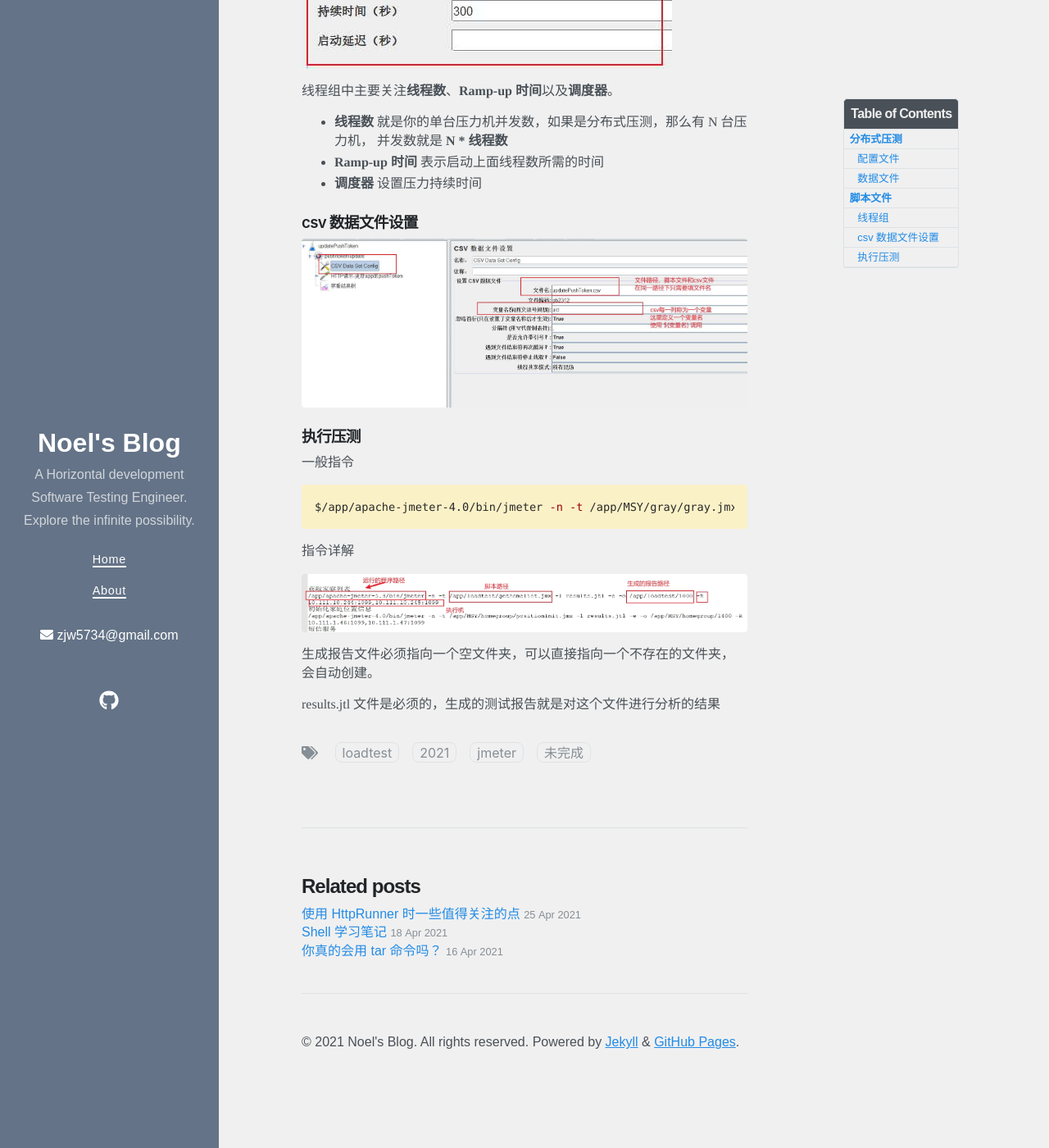
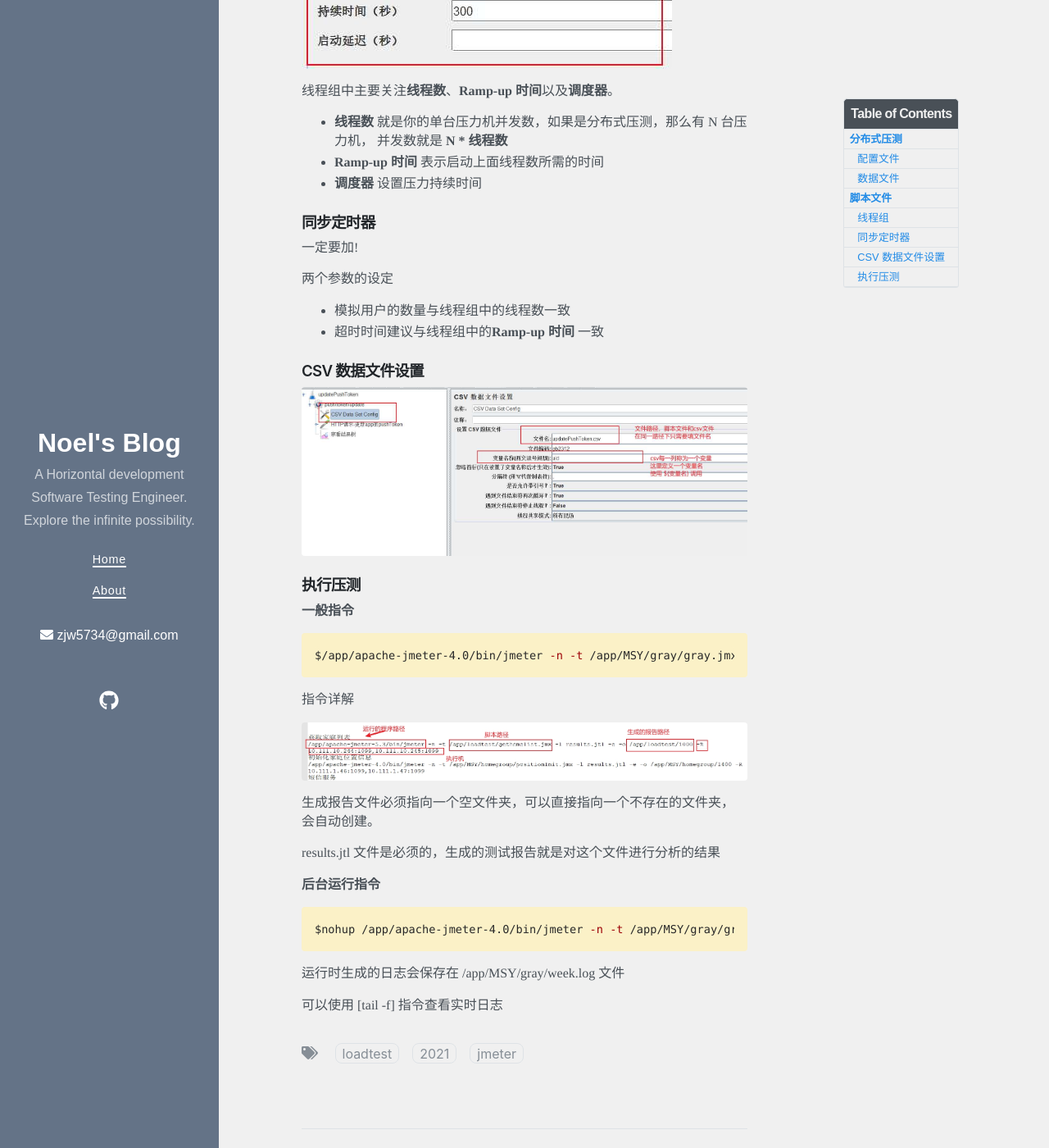
Before and after one commit to jiaw-Zh/jiaw-Zh.github.io, a Jekyll site: the page built from _posts/Apitest/2021-03-25-使用Jmeter进行压力测试.md, in a window 1280 px wide and 1400 px high, scrolled down 1268 px. Shown: the whole window at 82% size. Built offline with Jekyll 4.4.1, drawn with Linux system fonts in a browser that asks for light colours; nearby versions of some CDN libraries; some of the changed text lies outside the part shown.

Commit message:
完成文章

````diff
--- a/_posts/Apitest/2021-03-25-使用Jmeter进行压力测试.md
+++ b/_posts/Apitest/2021-03-25-使用Jmeter进行压力测试.md
@@ -3,7 +3,7 @@ layout: post
 title:  "关于使用 Jmeter 进行压力测试"
 date:   2021-03-25 10:52:00 +0800
 categories: Loadtest Jmeter
-tags: Loadtest 2021 Jmeter 未完成
+tags: Loadtest 2021 Jmeter
 toc: true
 ---
 
@@ -18,7 +18,7 @@ toc: true
 
 <br>
 使用 Jmeter 压测时，压力机一般是部署在 Linux 上的，
-如果是分布式压测，需要修改master和slave机器上的
+如果是分布式压测，需要修改 master 和 slave 机器上的
  **Jmeterpath/bin** 目录下的
 **jmeter.properties** 文件
 
@@ -52,14 +52,20 @@ Exception creating connection to:192.16.*.*;nested exception is:java.io.FileNotF
 - **Ramp-up 时间** 表示启动上面线程数所需的时间
 - **调度器** 设置压力持续时间
 
+### 同步定时器
+一定要加!
 
-### csv 数据文件设置
+两个参数的设定
+- 模拟用户的数量与线程组中的线程数一致
+- 超时时间建议与线程组中的**Ramp-up 时间** 一致
+
+### CSV 数据文件设置
 
 <img class="logo" src="/img/jmeter/jmeter使用csv文件管理数据.jpg">
 
 ### 执行压测
 
-一般指令
+**一般指令**
 
 ```shell
 $/app/apache-jmeter-4.0/bin/jmeter -n -t /app/MSY/gray/gray.jmx -l results.jtl -e -o /app/MSY/gray/2500 -R 10.111.1.46:1099,10.111.1.47:1099
@@ -73,3 +79,11 @@ $/app/apache-jmeter-4.0/bin/jmeter -n -t /app/MSY/gray/gray.jmx -l results.jtl -
 会自动创建。
 
 results.jtl 文件是必须的，生成的测试报告就是对这个文件进行分析的结果
+
+**后台运行指令**
+```shell
+$nohup /app/apache-jmeter-4.0/bin/jmeter -n -t /app/MSY/gray/gray.jmx -l results.jtl  -R 10.111.1.46:1099,10.111.1.47:1099 > /app/MSY/gray/week.log 2>&1 &
+```
+运行时生成的日志会保存在 /app/MSY/gray/week.log 文件
+
+可以使用 [tail -f] 指令查看实时日志
````
